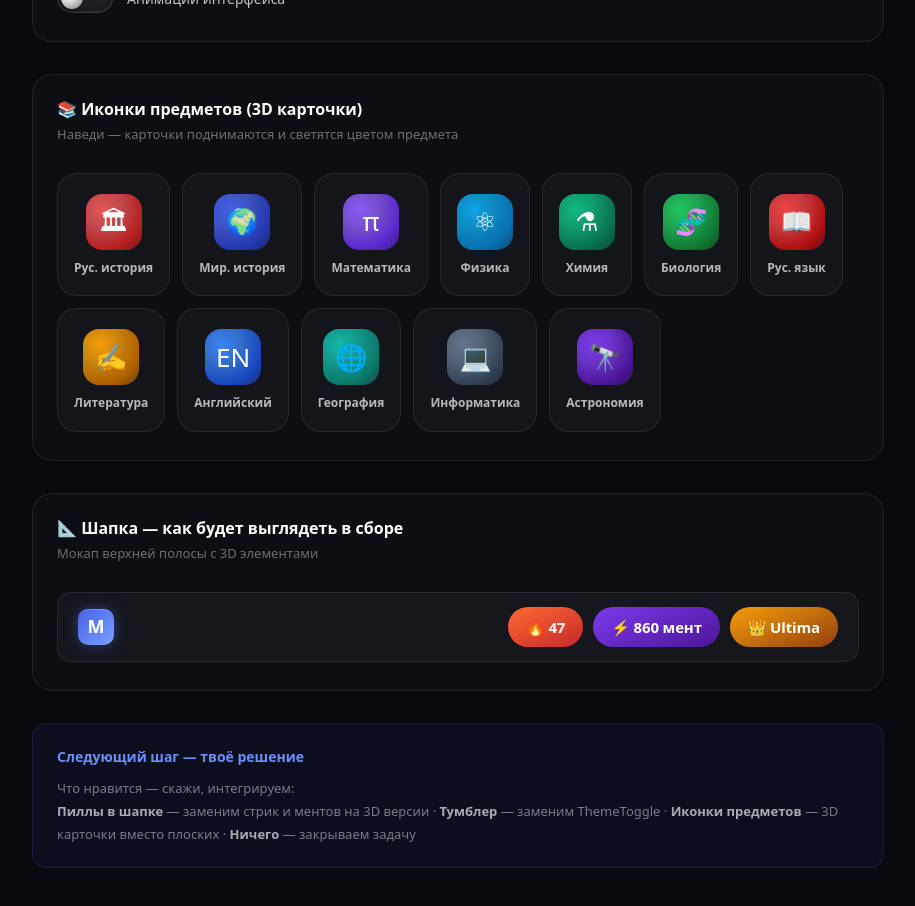
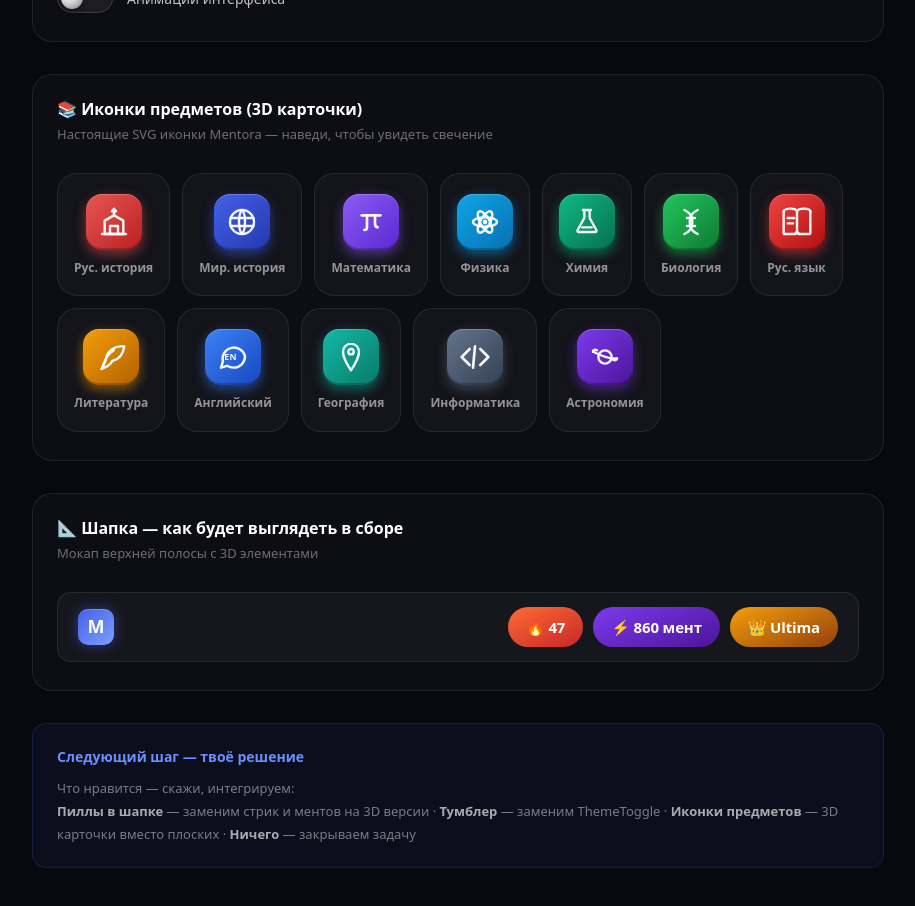
Before and after one commit to unrebay/mentora, a Next.js app: page /spline-preview in a window 1280 px wide. Shown: the part 780-1686 px from the top of the page, without its empty margins (182-1097 px from the left). Built offline with nearby package versions, Linux system fonts and the light colour scheme.

Commit message:
feat: 3D subject icons (real SVGs), 3D pills, toggle sphere thumb — preview + main integration

```diff
--- a/src/app/spline-preview/page.tsx
+++ b/src/app/spline-preview/page.tsx
@@ -1,6 +1,7 @@
 "use client";
 
 import { useState } from "react";
+import SubjectIcon from "@/components/SubjectIcon";
 
 export const metadata = undefined; // client component
 
@@ -111,18 +112,26 @@ function Toggle3D({ label, defaultOn = false }: { label: string; defaultOn?: boo
   );
 }
 
-/* ─── 3D Subject Icon Card ───────────────────────────────────────────────── */
+/* ─── 3D Subject Icon Card — uses real SVG icons from SubjectIcon ──────── */
 
-interface SubjectCardProps {
-  emoji: string;
-  label: string;
-  from: string;
-  to: string;
-  glow: string;
-}
+const SUBJECT_META: Record<string, { label: string; glow: string }> = {
+  "russian-history":  { label: "Рус. история",  glow: "rgba(232,86,86,0.6)" },
+  "world-history":    { label: "Мир. история",   glow: "rgba(69,97,232,0.6)" },
+  "mathematics":      { label: "Математика",     glow: "rgba(139,92,246,0.6)" },
+  "physics":          { label: "Физика",          glow: "rgba(14,165,233,0.6)" },
+  "chemistry":        { label: "Химия",           glow: "rgba(16,185,129,0.6)" },
+  "biology":          { label: "Биология",        glow: "rgba(34,197,94,0.6)" },
+  "russian-language": { label: "Рус. язык",      glow: "rgba(239,68,68,0.6)" },
+  "literature":       { label: "Литература",      glow: "rgba(245,158,11,0.6)" },
+  "english":          { label: "Английский",      glow: "rgba(59,130,246,0.6)" },
+  "geography":        { label: "География",       glow: "rgba(20,184,166,0.6)" },
+  "computer-science": { label: "Информатика",    glow: "rgba(100,116,139,0.6)" },
+  "astronomy":        { label: "Астрономия",      glow: "rgba(124,58,237,0.6)" },
+};
 
-function SubjectCard3D({ emoji, label, from, to, glow }: SubjectCardProps) {
+function SubjectCard3D({ id }: { id: string }) {
   const h = useHover();
+  const meta = SUBJECT_META[id] ?? { label: id, glow: "rgba(100,100,100,0.5)" };
   return (
     <div
       {...h.bind}
@@ -130,40 +139,24 @@ function SubjectCard3D({ emoji, label, from, to, glow }: SubjectCardProps) {
         display: "flex", flexDirection: "column", alignItems: "center", gap: 10,
         padding: "20px 16px",
         borderRadius: 20,
-        background: h.on
-          ? `linear-gradient(155deg, ${from}22 0%, ${to}11 100%)`
-          : "rgba(255,255,255,0.03)",
-        border: `1px solid ${h.on ? from + "55" : "rgba(255,255,255,0.08)"}`,
+        background: h.on ? "rgba(255,255,255,0.06)" : "rgba(255,255,255,0.03)",
+        border: `1px solid ${h.on ? "rgba(255,255,255,0.18)" : "rgba(255,255,255,0.08)"}`,
         cursor: "default",
         transition: "all 0.18s ease",
-        transform: h.on ? "translateY(-4px) scale(1.04)" : "none",
-        boxShadow: h.on ? `0 12px 40px ${glow}30, 0 4px 16px rgba(0,0,0,0.3)` : "none",
+        transform: h.on ? "translateY(-5px) scale(1.05)" : "none",
+        boxShadow: h.on ? `0 16px 48px ${meta.glow}40, 0 4px 20px rgba(0,0,0,0.3)` : "none",
         minWidth: 90,
       }}
     >
-      {/* Icon circle — 3D sphere-style */}
+      {/* Real SVG icon with boosted shadow on hover */}
       <div style={{
-        width: 56, height: 56,
-        borderRadius: 16,
-        background: `radial-gradient(circle at 30% 28%, ${from}FF 0%, ${from}CC 35%, ${to}FF 70%, ${to}88 100%)`,
-        boxShadow: h.on
-          ? `0 1px 0 rgba(255,255,255,0.35) inset,
-             0 -2px 0 rgba(0,0,0,0.3) inset,
-             0 8px 24px ${glow},
-             0 2px 6px rgba(0,0,0,0.5)`
-          : `0 1px 0 rgba(255,255,255,0.22) inset,
-             0 -2px 0 rgba(0,0,0,0.25) inset,
-             0 4px 12px ${glow}90,
-             0 2px 5px rgba(0,0,0,0.4)`,
-        display: "flex", alignItems: "center", justifyContent: "center",
-        fontSize: 26,
-        transition: "box-shadow 0.18s",
-        flexShrink: 0,
+        filter: h.on ? `drop-shadow(0 0 12px ${meta.glow})` : "none",
+        transition: "filter 0.18s",
       }}>
-        {emoji}
+        <SubjectIcon id={id} size={56} />
       </div>
-      <span style={{ color: "rgba(255,255,255,0.7)", fontSize: 12, fontWeight: 600, textAlign: "center", fontFamily: "system-ui,sans-serif", lineHeight: 1.3 }}>
-        {label}
+      <span style={{ color: h.on ? "rgba(255,255,255,0.85)" : "rgba(255,255,255,0.55)", fontSize: 12, fontWeight: 600, textAlign: "center", fontFamily: "system-ui,sans-serif", lineHeight: 1.3, transition: "color 0.18s" }}>
+        {meta.label}
       </span>
     </div>
   );
@@ -284,21 +277,12 @@ export default function SplinePreviewPage() {
         {/* ── Section 3: Subject icons ── */}
         <Section
           title="📚 Иконки предметов (3D карточки)"
-          desc="Наведи — карточки поднимаются и светятся цветом предмета"
+          desc="Настоящие SVG иконки Mentora — наведи, чтобы увидеть свечение"
         >
           <div style={{ display: "flex", flexWrap: "wrap", gap: 12 }}>
-            <SubjectCard3D emoji="🏛" label="Рус. история" from="#E85656" to="#B82020" glow="rgba(232,86,86,0.6)" />
-            <SubjectCard3D emoji="🌍" label="Мир. история" from="#4561E8" to="#2438B0" glow="rgba(69,97,232,0.6)" />
-            <SubjectCard3D emoji="π" label="Математика" from="#8B5CF6" to="#5B28D0" glow="rgba(139,92,246,0.6)" />
-            <SubjectCard3D emoji="⚛" label="Физика" from="#0EA5E9" to="#0870B0" glow="rgba(14,165,233,0.6)" />
-            <SubjectCard3D emoji="⚗" label="Химия" from="#10B981" to="#067050" glow="rgba(16,185,129,0.6)" />
-            <SubjectCard3D emoji="🧬" label="Биология" from="#22C55E" to="#0F7A32" glow="rgba(34,197,94,0.6)" />
-            <SubjectCard3D emoji="📖" label="Рус. язык" from="#EF4444" to="#B01010" glow="rgba(239,68,68,0.6)" />
-            <SubjectCard3D emoji="✍" label="Литература" from="#F59E0B" to="#B06000" glow="rgba(245,158,11,0.6)" />
-            <SubjectCard3D emoji="EN" label="Английский" from="#3B82F6" to="#1848C0" glow="rgba(59,130,246,0.6)" />
-            <SubjectCard3D emoji="🌐" label="География" from="#14B8A6" to="#0A7A6A" glow="rgba(20,184,166,0.6)" />
-            <SubjectCard3D emoji="💻" label="Информатика" from="#64748B" to="#334155" glow="rgba(100,116,139,0.6)" />
-            <SubjectCard3D emoji="🔭" label="Астрономия" from="#7C3AED" to="#4C1598" glow="rgba(124,58,237,0.6)" />
+            {Object.keys(SUBJECT_META).map(id => (
+              <SubjectCard3D key={id} id={id} />
+            ))}
           </div>
         </Section>
 
--- a/src/components/SubjectIcon.tsx
+++ b/src/components/SubjectIcon.tsx
@@ -1,4 +1,6 @@
+"use client";
 import type { CSSProperties, ReactNode } from "react";
+import { useState } from "react";
 
 // ── Per-subject gradient colours ───────────────────────────────────────────
 const META: Record<string, { from: string; to: string }> = {
@@ -248,6 +250,7 @@ export default function SubjectIcon({ id, size = 40, className, style, light: _l
   const cfg = META[id] ?? FALLBACK;
   const radius = Math.round(size * 0.28);
   const padding = Math.round(size * 0.22);
+  const glow = cfg.from + "88"; // 53% opacity glow
 
   return (
     <div
@@ -264,6 +267,11 @@ export default function SubjectIcon({ id, size = 40, className, style, light: _l
         padding,
         color: "rgba(255,255,255,0.95)",
         boxSizing: "border-box",
+        /* 3D Lambertian shading */
+        boxShadow: `0 1px 0 rgba(255,255,255,0.22) inset,
+                    0 -2px 0 rgba(0,0,0,0.22) inset,
+                    0 4px 12px ${glow},
+                    0 2px 4px rgba(0,0,0,0.35)`,
         ...style,
       }}
     >
@@ -277,6 +285,56 @@ export default function SubjectIcon({ id, size = 40, className, style, light: _l
   );
 }
 
+/* ── SubjectCard3D — hover-lift card wrapping a SubjectIcon ─────────────── */
+
+interface CardProps {
+  id: string;
+  label: string;
+  size?: number;
+  className?: string;
+  onClick?: () => void;
+}
+
+export function SubjectCard3D({ id, label, size = 52, className = "", onClick }: CardProps) {
+  const [hovered, setHovered] = useState(false);
+  const cfg = META[id] ?? FALLBACK;
+  const glow = cfg.from;
+
+  return (
+    <div
+      className={className}
+      onClick={onClick}
+      onMouseEnter={() => setHovered(true)}
+      onMouseLeave={() => setHovered(false)}
+      style={{
+        display: "flex", flexDirection: "column", alignItems: "center", gap: 10,
+        padding: "18px 14px",
+        borderRadius: 18,
+        background: hovered ? `${cfg.from}18` : "rgba(255,255,255,0.03)",
+        border: `1px solid ${hovered ? cfg.from + "50" : "rgba(255,255,255,0.07)"}`,
+        cursor: onClick ? "pointer" : "default",
+        transition: "all 0.18s ease",
+        transform: hovered ? "translateY(-4px) scale(1.04)" : "none",
+        boxShadow: hovered ? `0 12px 36px ${glow}30, 0 4px 16px rgba(0,0,0,0.25)` : "none",
+        userSelect: "none",
+        minWidth: 80,
+      }}
+    >
+      <SubjectIcon id={id} size={size} />
+      {label && (
+        <span style={{
+          color: hovered ? "rgba(255,255,255,0.85)" : "rgba(255,255,255,0.55)",
+          fontSize: 12, fontWeight: 600,
+          textAlign: "center", lineHeight: 1.3,
+          transition: "color 0.18s",
+        }}>
+          {label}
+        </span>
+      )}
+    </div>
+  );
+}
+
 /** Returns the gradient start colour for a subject id (for accent lines, etc.) */
 export function subjectColor(id: string): string {
   return (META[id] ?? FALLBACK).from;
--- a/src/components/ThemeToggle.tsx
+++ b/src/components/ThemeToggle.tsx
@@ -55,11 +55,19 @@ export default function ThemeToggle({ className = "", forceDark = false }: Theme
         <MoonIcon />
       </span>
 
-      {/* Sliding thumb — position based on actual theme, not visual style */}
+      {/* Sliding thumb — 3D sphere via radial-gradient shading */}
       <span
-        className={`absolute left-0 top-0.5 w-6 h-6 rounded-full shadow-sm transition-all duration-300 ${
-          theme === "dark" ? "translate-x-7 bg-[#4561E8]" : "translate-x-0.5 bg-white shadow-md"
+        className={`absolute left-0 top-0.5 w-6 h-6 rounded-full transition-all duration-300 ${
+          theme === "dark" ? "translate-x-7" : "translate-x-0.5"
         }`}
+        style={{
+          background: theme === "dark"
+            ? "radial-gradient(circle at 33% 30%, #B8CCFF 0%, #6B8FFF 30%, #4561E8 60%, #1A2A8A 100%)"
+            : "radial-gradient(circle at 33% 30%, #FFFFFF 0%, #E8E8E8 40%, #C0C0C0 75%, #909090 100%)",
+          boxShadow: theme === "dark"
+            ? "0 2px 8px rgba(0,0,0,0.45), 0 0 12px rgba(69,97,232,0.45)"
+            : "0 2px 8px rgba(0,0,0,0.25), 0 1px 3px rgba(0,0,0,0.15)",
+        }}
       />
     </button>
   );
```
Also changed, not shown: src/components/DashboardNav.tsx (+23 -18 lines).
